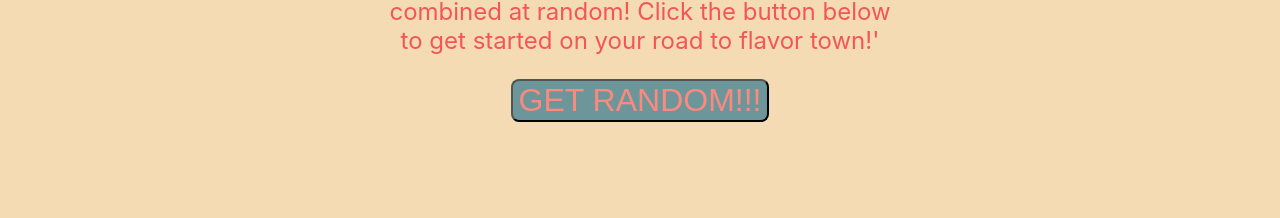
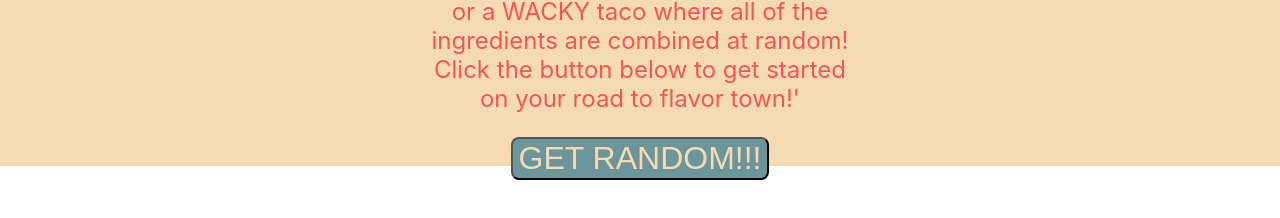
Before and after one commit to Codeherder19/Lets-Taco-Bout-It, a React (Create React App) app: page / in a window 1280 px wide. Shown: the part 650-868 px from the top of the page. After the commit the page ends 830 px from the top, so only its background shows below. Built offline with nearby package versions, Linux system fonts and the light colour scheme.

Commit message:
Further tweak size and spacing and colors of homepage component.

```diff
--- a/src/HomePage.css
+++ b/src/HomePage.css
@@ -2,20 +2,19 @@ main {
   display: flex;
   flex-direction: column;
   align-items: center;
-  /* justify-content: space-around; */
-  height: 100vh;
+  height: 89vh;
   background-color: #F5DBB4;
 }
 
 .app-description {
-  width: 40%;
+  width: 33%;
   font-size: 1.5rem;
   color: #F45656;
-  /* margin: 0%; */
   align-self: center;
 }
 
 img {
+  /* width: 37%; */
   margin-top: 1rem;
   border-radius: 1rem;
 }
@@ -23,6 +22,6 @@ img {
 button {
   font-size: 2rem;
   background-color: #6C969A;
-  color: #F98A7E;
+  color: #F5DBB4;
   border-radius: .5rem;
 }
```
